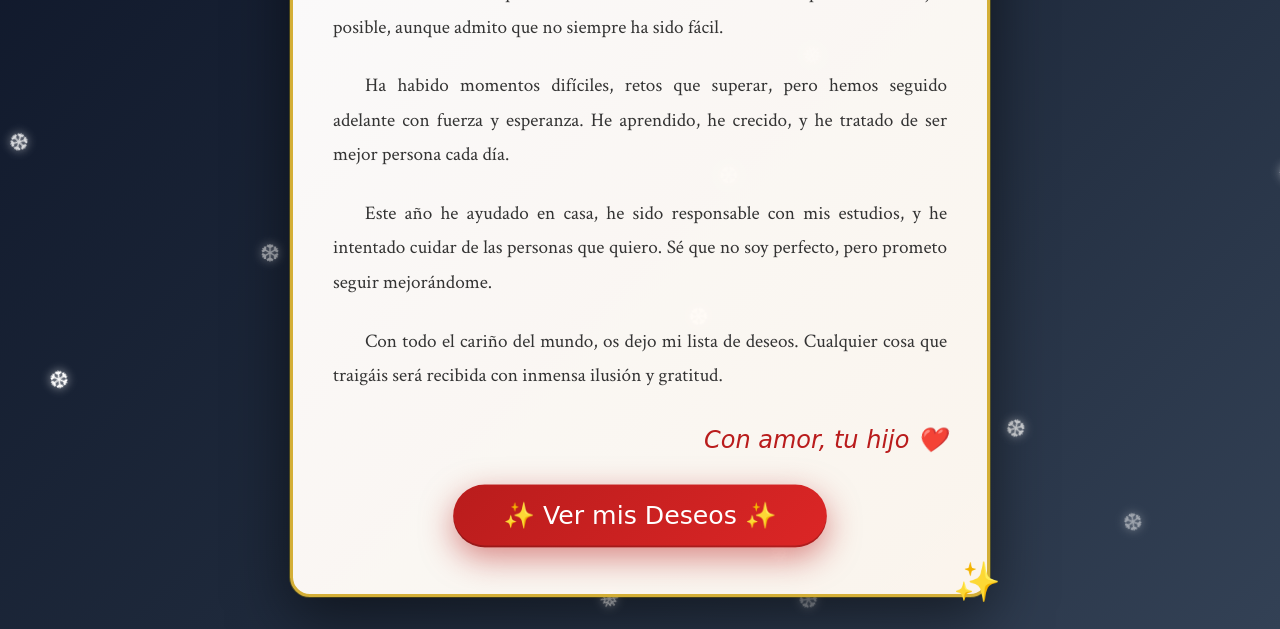
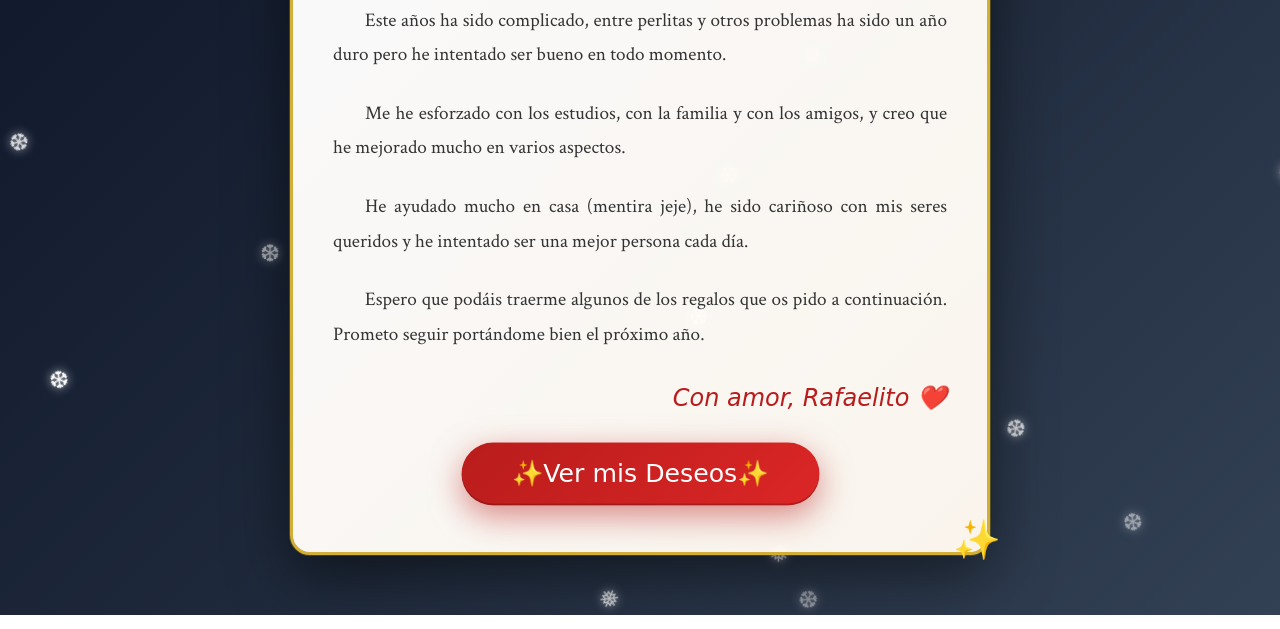
Before and after one commit to rat-9/carta-reyes, a website built with Vite: page index.html in a window 1280 px wide. Shown: the part 185-814 px from the top of the page. Built offline with nearby package versions, Linux system fonts and the light colour scheme; a web font is replaced by a local one.

Commit message:
Mejora visual

```diff
--- a/src/main.js
+++ b/src/main.js
@@ -8,12 +8,12 @@ import './style.css'
 const cartaPersonal = {
   titulo: "Queridos Reyes Magos,",
   parrafos: [
-    "Este año ha sido especial de muchas maneras. He intentado portarme lo mejor posible, aunque admito que no siempre ha sido fácil.",
-    "Ha habido momentos difíciles, retos que superar, pero hemos seguido adelante con fuerza y esperanza. He aprendido, he crecido, y he tratado de ser mejor persona cada día.",
-    "Este año he ayudado en casa, he sido responsable con mis estudios, y he intentado cuidar de las personas que quiero. Sé que no soy perfecto, pero prometo seguir mejorándome.",
-    "Con todo el cariño del mundo, os dejo mi lista de deseos. Cualquier cosa que traigáis será recibida con inmensa ilusión y gratitud."
+    "Este años ha sido complicado, entre perlitas y otros problemas ha sido un año duro pero he intentado ser bueno en todo momento.",
+    "Me he esforzado con los estudios, con la familia y con los amigos, y creo que he mejorado mucho en varios aspectos.",
+    "He ayudado mucho en casa (mentira jeje), he sido cariñoso con mis seres queridos y he intentado ser una mejor persona cada día.",
+    "Espero que podáis traerme algunos de los regalos que os pido a continuación. Prometo seguir portándome bien el próximo año.",
   ],
-  firma: "Con amor, tu hijo ❤️"
+  firma: "Con amor, Rafaelito ❤️"
 };
 
 // Tus regalos (edita esto)
```
Also changed, not shown: index.html (+1 -1 lines).
